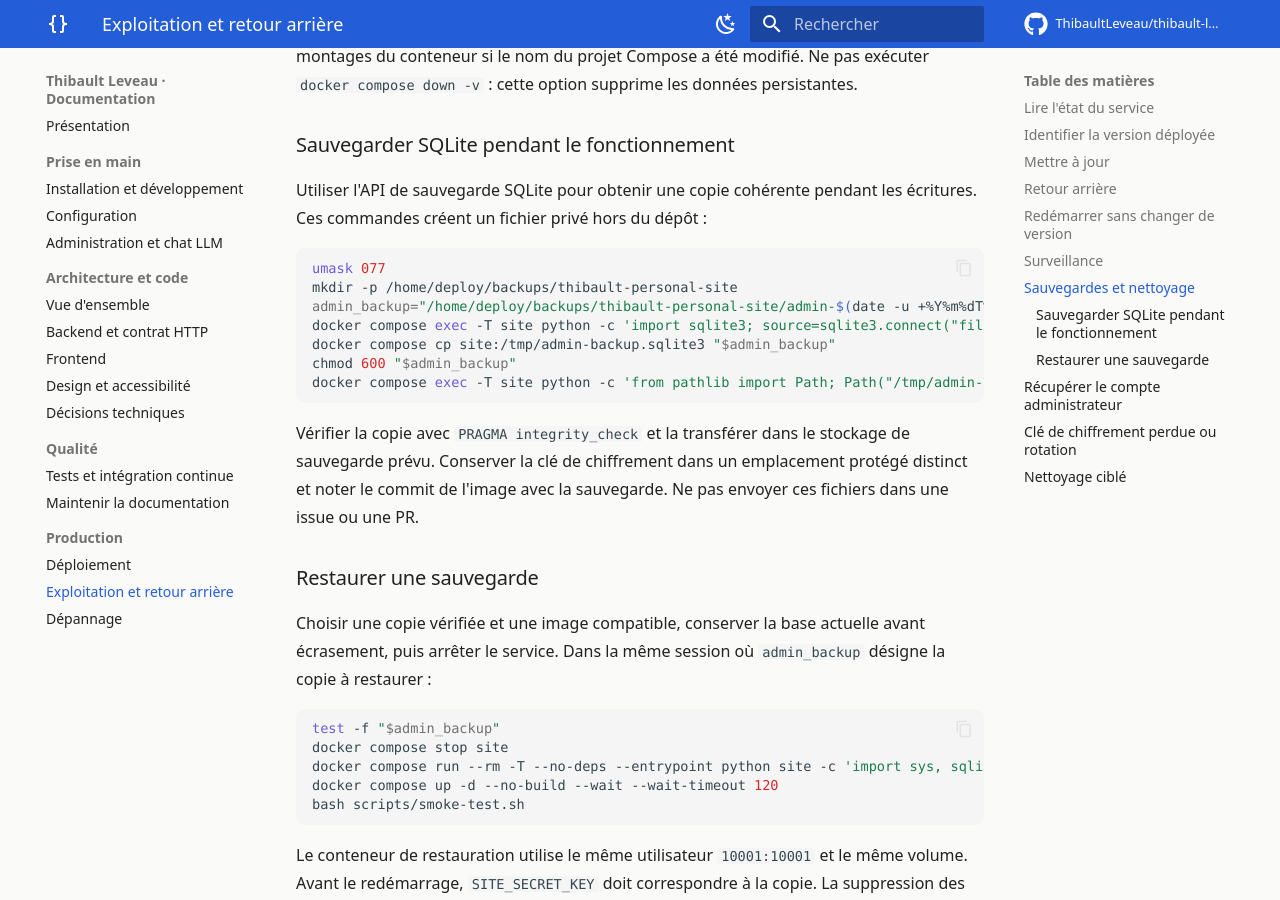
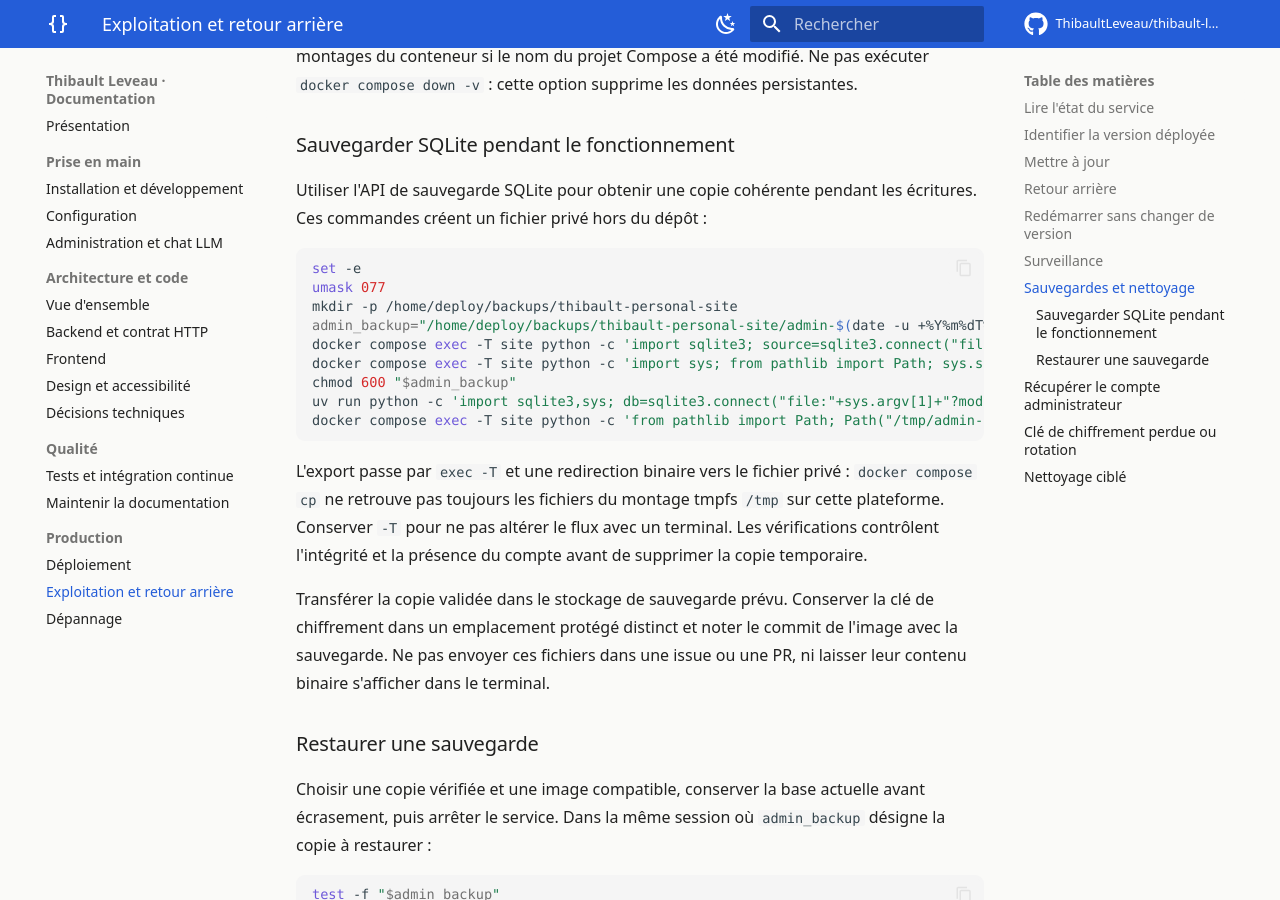
Before and after one commit to ThibaultLeveau/thibault-leveau.com, an MkDocs documentation site: the page built from docs/operations.md, in a window 1280 px wide and 900 px high, scrolled down 3194 px. Built offline with MkDocs 1.6.1 and Material for MkDocs 9.7.7, drawn with Linux system fonts in a browser that asks for light colours; comment, search, counter and statistics services are not loaded.

Commit message:
docs: fiabiliser l’export des sauvegardes admin (#5)
Co-authored-by: Thibault Leveau <17833533+ThibaultLeveau@users.noreply.github.com>

````diff
--- a/docs/operations.md
+++ b/docs/operations.md
@@ -104,16 +104,20 @@ Le volume réel se nomme normalement `thibault-personal-site_admin_data`. Vérif
 Utiliser l'API de sauvegarde SQLite pour obtenir une copie cohérente pendant les écritures. Ces commandes créent un fichier privé hors du dépôt :
 
 ```bash
+set -e
 umask 077
 mkdir -p /home/deploy/backups/thibault-personal-site
 admin_backup="/home/deploy/backups/thibault-personal-site/admin-$(date -u +%Y%m%dT%H%M%SZ).sqlite3"
 docker compose exec -T site python -c 'import sqlite3; source=sqlite3.connect("file:/app/data/admin.sqlite3?mode=ro", uri=True); target=sqlite3.connect("/tmp/admin-backup.sqlite3"); source.backup(target); target.close(); source.close()'
-docker compose cp site:/tmp/admin-backup.sqlite3 "$admin_backup"
+docker compose exec -T site python -c 'import sys; from pathlib import Path; sys.stdout.buffer.write(Path("/tmp/admin-backup.sqlite3").read_bytes())' > "$admin_backup"
 chmod 600 "$admin_backup"
+uv run python -c 'import sqlite3,sys; db=sqlite3.connect("file:"+sys.argv[1]+"?mode=ro", uri=True); assert db.execute("PRAGMA integrity_check").fetchone()[0]=="ok"; assert db.execute("SELECT count(*) FROM account").fetchone()[0]==1; db.close()' "$admin_backup"
 docker compose exec -T site python -c 'from pathlib import Path; Path("/tmp/admin-backup.sqlite3").unlink()'
 ```
 
-Vérifier la copie avec `PRAGMA integrity_check` et la transférer dans le stockage de sauvegarde prévu. Conserver la clé de chiffrement dans un emplacement protégé distinct et noter le commit de l'image avec la sauvegarde. Ne pas envoyer ces fichiers dans une issue ou une PR.
+L'export passe par `exec -T` et une redirection binaire vers le fichier privé : `docker compose cp` ne retrouve pas toujours les fichiers du montage tmpfs `/tmp` sur cette plateforme. Conserver `-T` pour ne pas altérer le flux avec un terminal. Les vérifications contrôlent l'intégrité et la présence du compte avant de supprimer la copie temporaire.
+
+Transférer la copie validée dans le stockage de sauvegarde prévu. Conserver la clé de chiffrement dans un emplacement protégé distinct et noter le commit de l'image avec la sauvegarde. Ne pas envoyer ces fichiers dans une issue ou une PR, ni laisser leur contenu binaire s'afficher dans le terminal.
 
 ### Restaurer une sauvegarde
 
````
